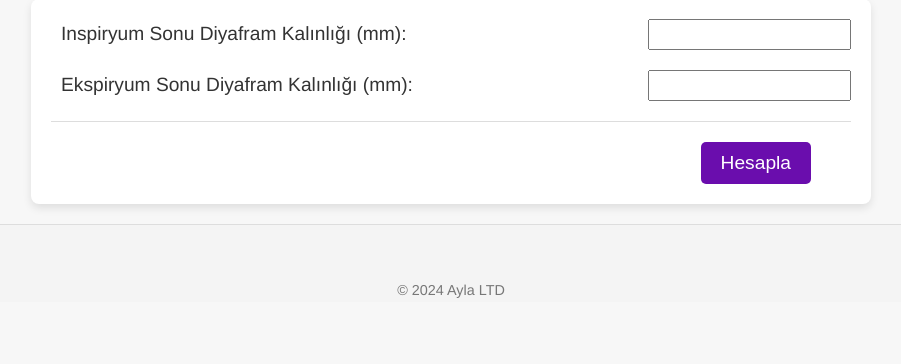
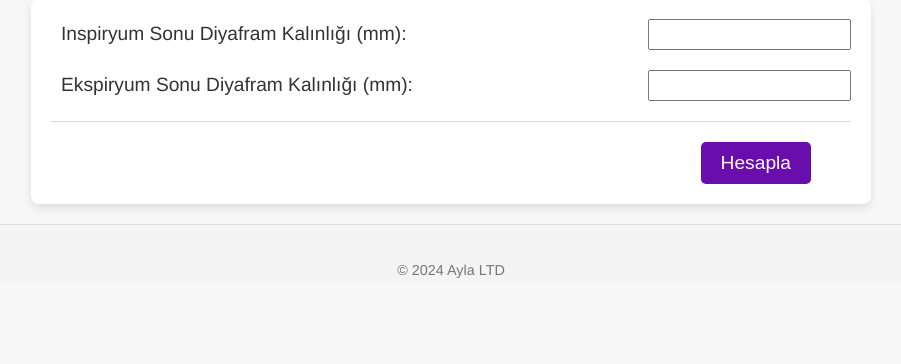
Before and after one commit to MuMSuZ/niv, a Flask app: page /nivsure in a window 1280 px wide. Shown: the part 192-556 px from the top of the page, without its empty margins (189-1090 px from the left). Run offline with Flask 3, Linux system fonts and the light colour scheme.

Commit message:
Update styles.css

```diff
--- a/static/styles.css
+++ b/static/styles.css
@@ -76,7 +76,7 @@ footer {
     text-align: center;
     font-size: 0.9em;
     color: #777;
-    padding-top: 40px;
+    padding-top: 20px;
     background-color: #f4f4f4;
     border-top: 1px solid #ddd;
 }
@@ -124,7 +124,3 @@ footer {
     box-shadow: 0 2px 4px rgba(0, 0, 0, 0.1);
     font-size: 1.2em
 }
-
-.result p {
-    margin: 5px 0; /* Paragraflar arasında boşluk */
-}
```
